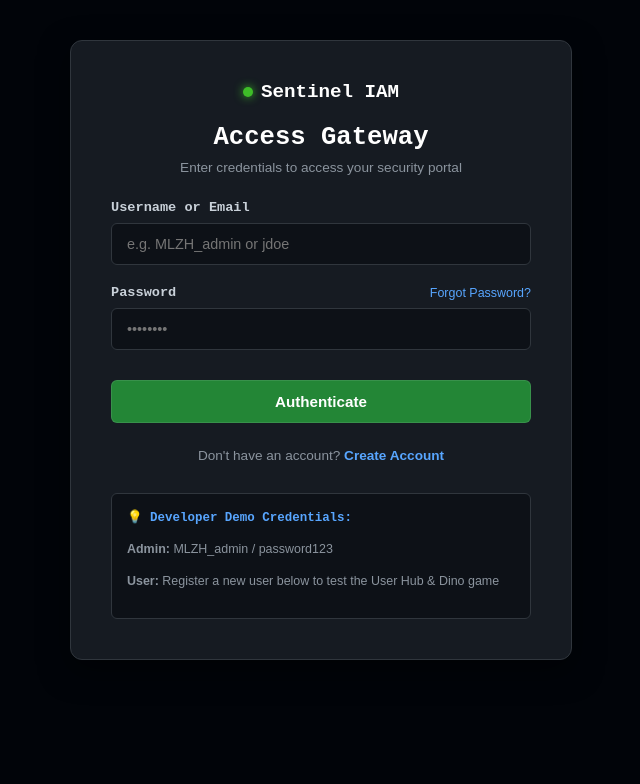
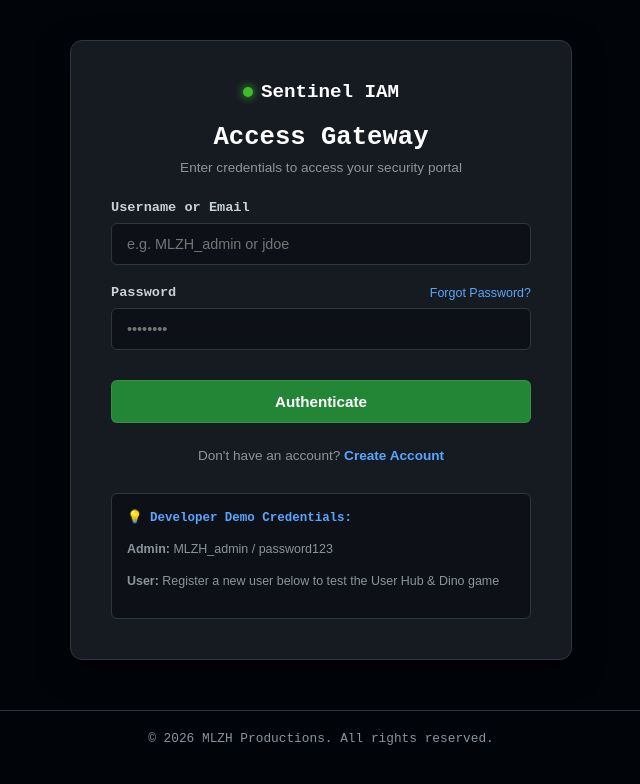
Before and after one commit to SH3EEESH/admin-portal, a React (Create React App) app: page / in a window 1280 px wide. Shown: the top 784 px of the page, without its empty margins (319-959 px from the left). Built offline with nearby package versions, Linux system fonts and the light colour scheme.

Commit message:
Added MLZH Productions copyright footer

```diff
--- a/src/App.js
+++ b/src/App.js
@@ -101,6 +101,11 @@ function App() {
                 </>
               )}
             </Routes>
+
+            {/* Footer */}
+            <footer style={styles.footer}>
+              © {new Date().getFullYear()} MLZH Productions. All rights reserved.
+            </footer>
           </div>
 
         </div>
@@ -164,6 +169,16 @@ const styles = {
     flex: 1,
     padding: '30px 40px',
     overflowY: 'auto'
+  },
+  footer: {
+    borderTop: '1px solid #30363d',
+    marginTop: '40px',
+    paddingTop: '20px',
+    paddingBottom: '20px',
+    color: '#8b949e',
+    fontSize: '0.8rem',
+    textAlign: 'center',
+    fontFamily: 'monospace'
   }
 };
 
```
